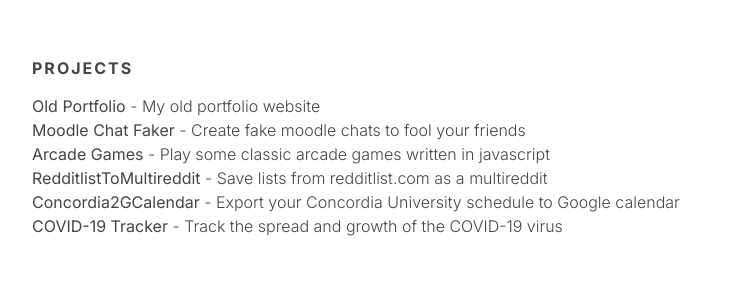
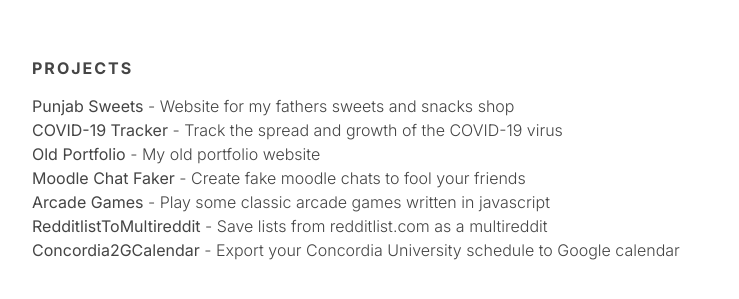
Before and after one commit to tusmanakhter/tusmanakhter.github.io, a plain HTML site: page index.html in a window 1280 px wide. Shown: the part 377-676 px from the top of the page, without its empty margins (268-1007 px from the left). Drawn offline with Linux system fonts and the light colour scheme.

Commit message:
Update projects

```diff
--- a/index.html
+++ b/index.html
@@ -57,12 +57,13 @@
         </div>
         <div id="projects">
           <p id="project-title">Projects</p>
+		  <p class="project"><a href="https://www.punjabsweetsmontreal.com" target="_blank" rel="noopener">Punjab Sweets</a> - Website for my fathers sweets and snacks shop</p>
+		  <p class="project"><a href="https://www.tusmanakhter.com/covid19" target="_blank" rel="noopener">COVID-19 Tracker</a> - Track the spread and growth of the COVID-19 virus</p>
           <p class="project"><a href="https://www.tusmanakhter.com/oldportfolio" target="_blank" rel="noopener">Old Portfolio</a> - My old portfolio website</p>
           <p class="project"><a href="https://www.tusmanakhter.com/moodlechatfaker/" target="_blank" rel="noopener">Moodle Chat Faker</a> - Create fake moodle chats to fool your friends</p>
           <p class="project"><a href="https://www.tusmanakhter.com/arcadegames/" target="_blank" rel="noopener">Arcade Games</a> - Play some classic arcade games written in javascript</p>
           <p class="project"><a href="https://github.com/tusmanakhter/RedditlistToMultireddit" target="_blank" rel="noopener">RedditlistToMultireddit</a> - Save lists from redditlist.com as a multireddit</p>
           <p class="project"><a href="https://github.com/tusmanakhter/Concordia2GCalendar" target="_blank" rel="noopener">Concordia2GCalendar</a> - Export your Concordia University schedule to Google calendar</p>
-          <p class="project"><a href="https://www.trackingcovid.info" target="_blank" rel="noopener">COVID-19 Tracker</a> - Track the spread and growth of the COVID-19 virus</p>
         </div>
       </div>
     </div>
```
